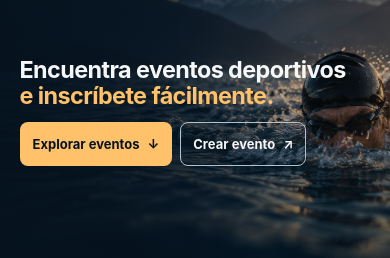
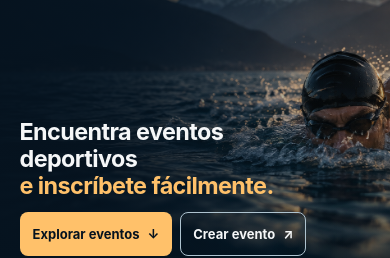
Before and after one commit to kaplack/invictus, a React (Vite) app in the folder client/: page / in a window 390 px wide. Shown: the part 241-499 px from the top of the page. Built offline with nearby package versions, Linux system fonts and the light colour scheme; no server answers.

Commit message:
feat: position mobile hero lower with three-line headline

```diff
--- a/client/src/pages/Landing.jsx
+++ b/client/src/pages/Landing.jsx
@@ -41,7 +41,7 @@ export default function Landing(){
  return <div className="events-home">
   <section className="events-home-hero" aria-labelledby="home-title">
    <div className="events-home-intro">
-    <h1 id="home-title">Encuentra eventos deportivos<br/><em>e inscríbete fácilmente.</em></h1>
+    <h1 id="home-title">Encuentra eventos<span className="hero-mobile-break"><br/></span><span className="hero-desktop-space"> </span>deportivos<br/><em>e inscríbete fácilmente.</em></h1>
     <div className="events-home-actions"><a className="button" href="#proximos-eventos">Explorar eventos <span aria-hidden="true">↓</span></a><a className="button secondary" href="/mis-eventos?crear=1">Crear evento <span aria-hidden="true">↗</span></a></div>
    </div>
   </section>
--- a/client/src/styles/events-home.css
+++ b/client/src/styles/events-home.css
@@ -26,3 +26,6 @@
 .events-home-intro .button.secondary:hover{background:var(--landing-surface);border-color:var(--landing-gold)}
 #proximos-eventos{scroll-margin-top:24px}
 @media(max-width:600px){.events-home-intro>p{font-size:14px}.events-home-actions{gap:8px}}
+
+.hero-mobile-break{display:none}
+@media(max-width:600px){.hero-mobile-break{display:inline}.hero-desktop-space{display:none}.events-home-hero{align-items:end;padding-bottom:24px}}
```
